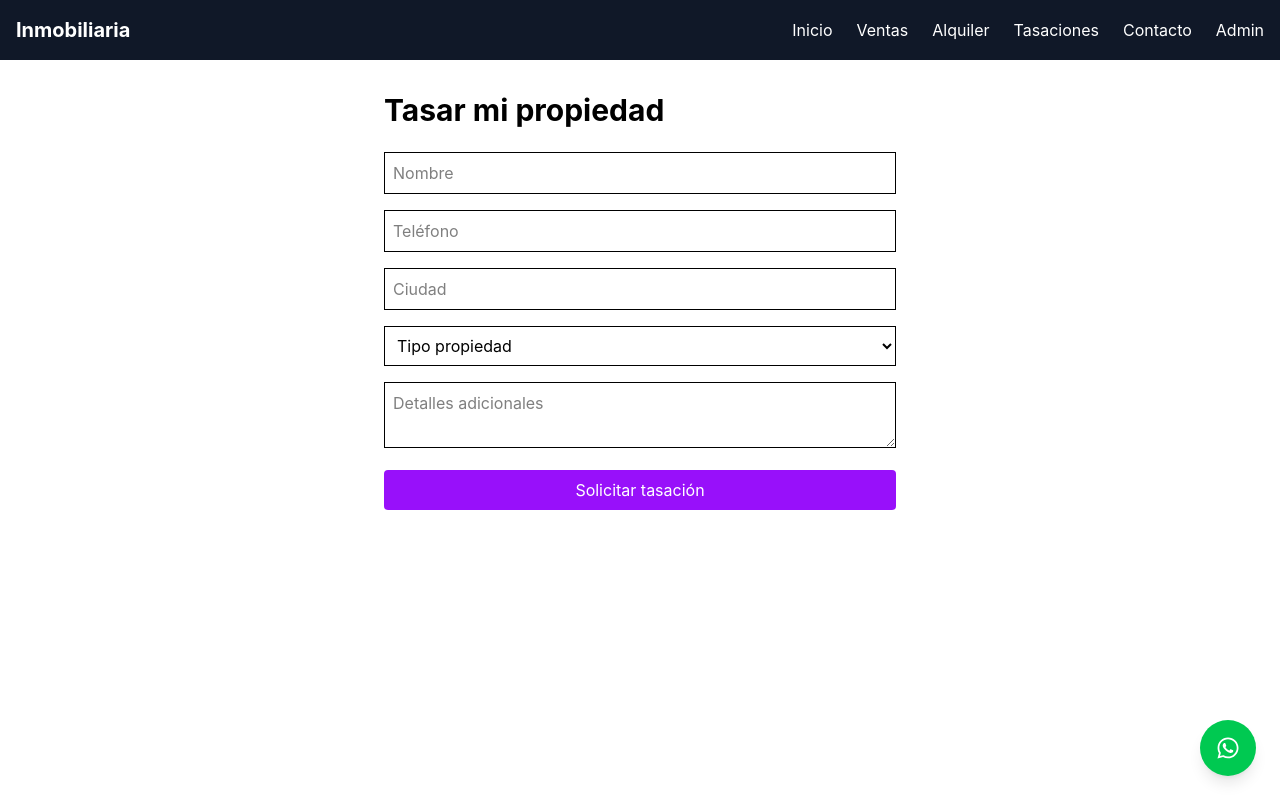
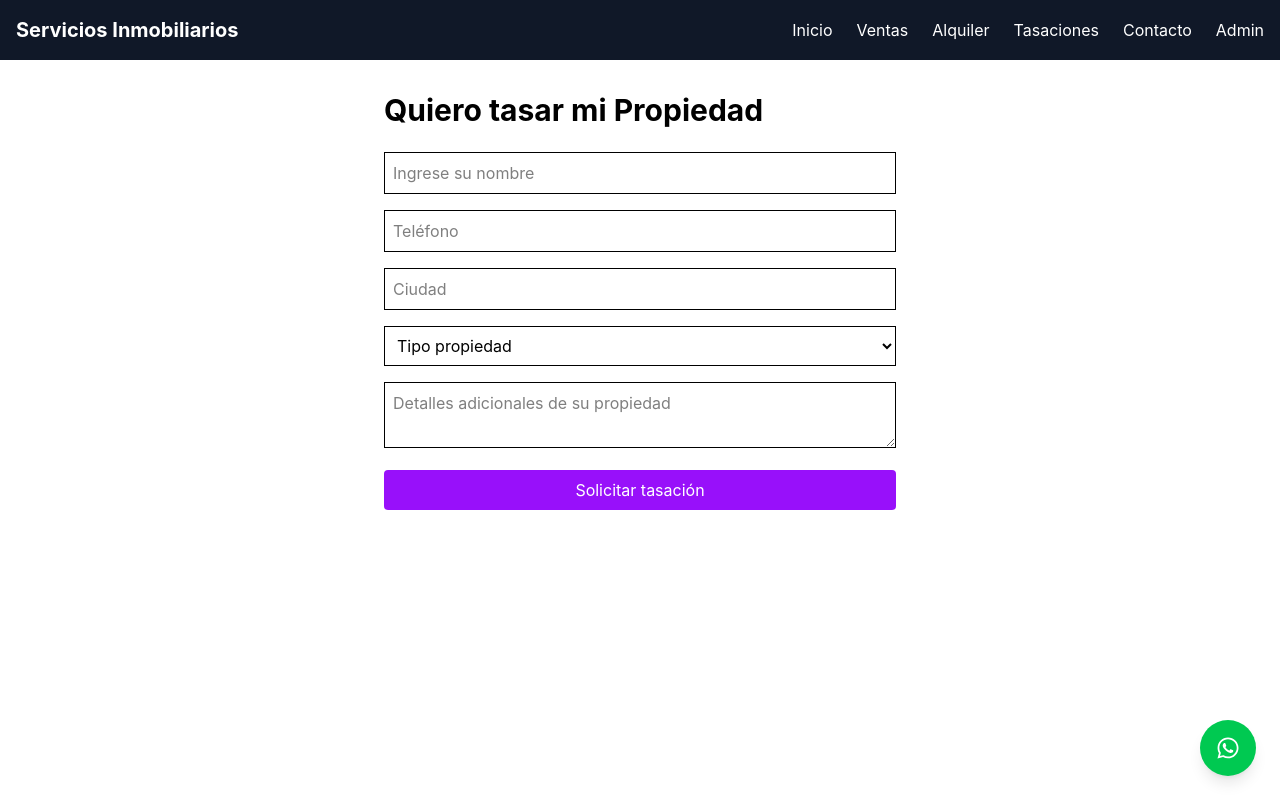
Before and after one commit to fer967/frontend-plataforma-inmobiliaria, a React (Vite) app: page /tasaciones in a window 1280 px wide. Built offline with nearby package versions, Linux system fonts and the light colour scheme; no server answers.

Commit message:
cambios en tasaciones

```diff
--- a/src/components/Navbar.jsx
+++ b/src/components/Navbar.jsx
@@ -10,7 +10,7 @@ function Navbar() {
             <div className="max-w-7xl mx-auto px-4 py-4 flex justify-between items-center">
                 {/* Logo */}
                 <h1 className="text-xl font-bold">
-                    Inmobiliaria
+                    Servicios Inmobiliarios
                 </h1>
 
                 {/* Desktop menu */}
--- a/src/pages/Home.jsx
+++ b/src/pages/Home.jsx
@@ -48,9 +48,9 @@ function Home() {
                             value={operation}
                             onChange={(e) => setOperation(e.target.value)}
                         >
-                            <option value="">Operación</option>
-                            <option value="venta">Venta</option>
-                            <option value="alquiler">Alquiler</option>
+                            <option value="">Tipo de Operación</option>
+                            <option value="venta">Consulta por propiedades en Venta</option>
+                            <option value="alquiler">Consulta por propiedades en Alquiler</option>
                         </select>
 
                         <select
@@ -58,7 +58,7 @@ function Home() {
                             value={type}
                             onChange={(e) => setType(e.target.value)}
                         >
-                            <option value="">Tipo</option>
+                            <option value="">Tipo de propiedad</option>
                             <option value="casa">Casa</option>
                             <option value="departamento">Departamento</option>
                             <option value="terreno">Terreno</option>
--- a/src/pages/Login.jsx
+++ b/src/pages/Login.jsx
@@ -36,7 +36,7 @@ function Login() {
                 className="bg-white p-8 rounded shadow w-full max-w-sm"
             >
                 <h1 className="text-2xl font-bold mb-6 text-center">
-                    Ingresar
+                    Solo Administrador
                 </h1>
 
                 <input
--- a/src/pages/Tasaciones.jsx
+++ b/src/pages/Tasaciones.jsx
@@ -10,11 +10,8 @@ function Tasaciones() {
         type: "",
         message: ""
     })
-
     const [success, setSuccess] = useState(false)
-
     const [loading, setLoading] = useState(false)
-
     const [errors, setErrors] = useState({})
 
     function validate() {
@@ -84,15 +81,15 @@ Detalle: ${form.message}
     return (
         <div className="p-8 max-w-xl mx-auto">
             <h1 className="text-3xl font-bold mb-6">
-                Tasar mi propiedad
+                Quiero tasar mi Propiedad
             </h1>
             {success && (
                 <p className="bg-green-100 text-green-700 p-3 mb-4 rounded">
-                    Solicitud enviada
+                    Solicitud enviada, un asesor lo contactara en breve, muchas gracias por confiar en nosotros!
                 </p>
             )}
             <form onSubmit={handleSubmit} className="space-y-4">
-                <input name="name" placeholder="Nombre" className="w-full border p-2" onChange={handleChange} value={form.name} required />
+                <input name="name" placeholder="Ingrese su nombre" className="w-full border p-2" onChange={handleChange} value={form.name} required />
                 <input name="phone" placeholder="Teléfono" className="w-full border p-2" onChange={handleChange} value={form.phone} required />
                 <input name="city" placeholder="Ciudad" className="w-full border p-2" onChange={handleChange} value={form.city} />
                 <select name="type" className="w-full border p-2" onChange={handleChange} value={form.type}>
@@ -101,7 +98,7 @@ Detalle: ${form.message}
                     <option value="departamento">Departamento</option>
                     <option value="terreno">Terreno</option>
                 </select>
-                <textarea name="message" placeholder="Detalles adicionales" className="w-full border p-2" onChange={handleChange} value={form.message} />
+                <textarea name="message" placeholder="Detalles adicionales de su propiedad" className="w-full border p-2" onChange={handleChange} value={form.message} />
                 <button
                     disabled={loading}
                     className={`px-4 py-2 rounded w-full text-white
```
